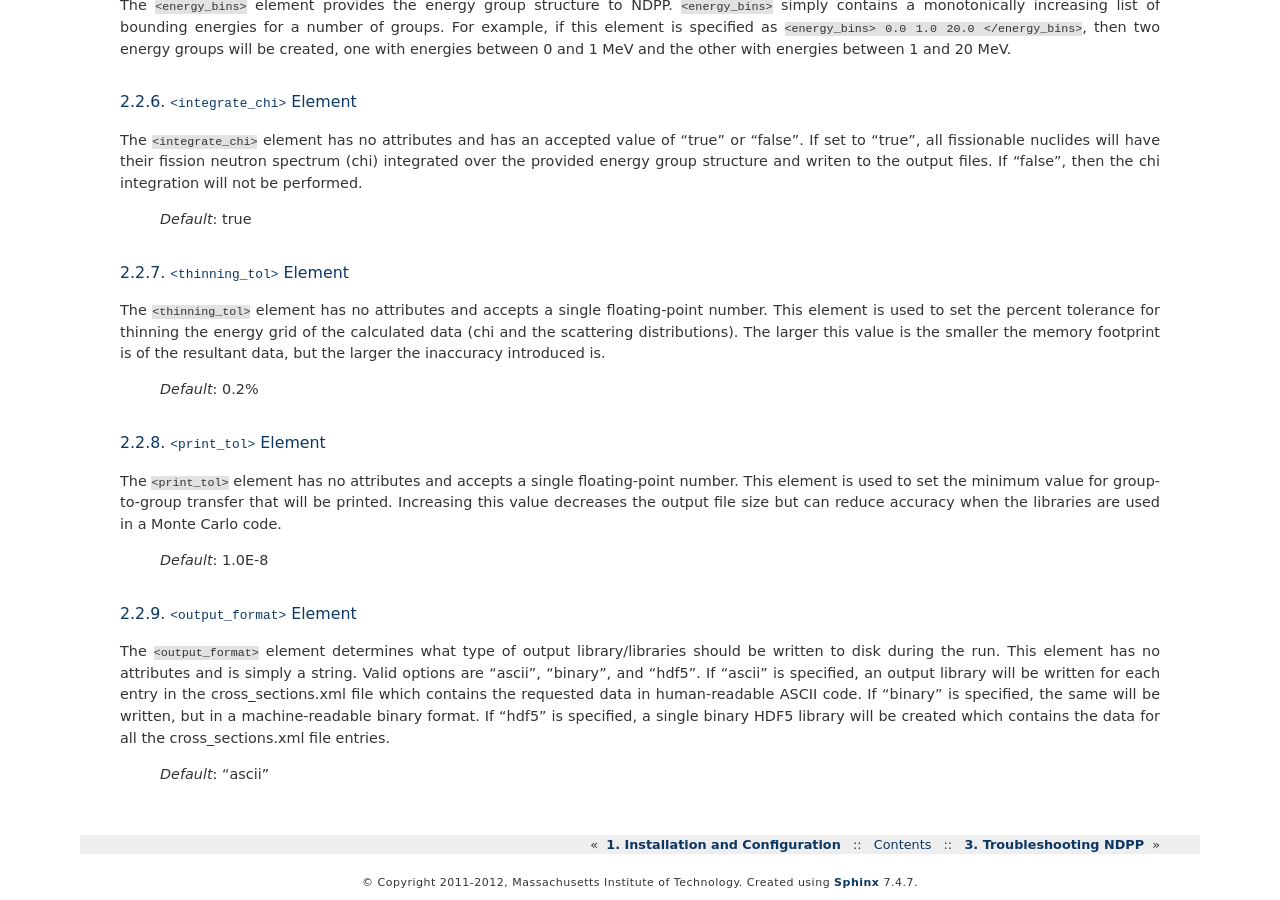
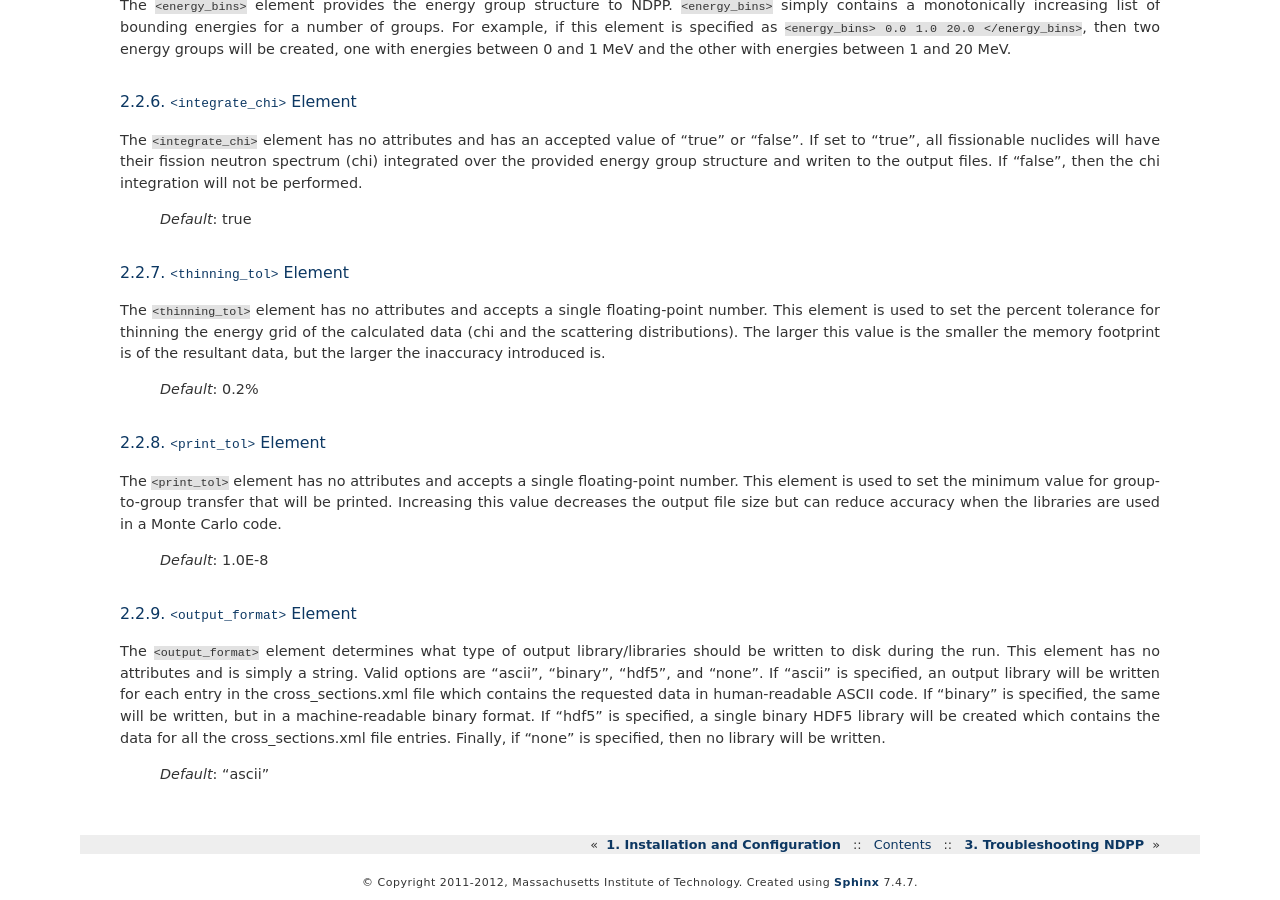
Before and after one commit to ndpp/ndpp, a Sphinx documentation site: the page built from docs/source/usersguide/input.rst, in a window 1280 px wide and 900 px high, scrolled down 1279 px. Built offline with Sphinx 7.4.7, drawn with Linux system fonts in a browser that asks for light colours; formulas are drawn with MathJax 3.

Commit message:
Updated input guide for output type of NONE and added a relax ng schema for the ndpp.xml input file.

```diff
--- a/docs/source/usersguide/input.rst
+++ b/docs/source/usersguide/input.rst
@@ -126,12 +126,12 @@ used in a Monte Carlo code.
 
 The ``<output_format>`` element determines what type of output library/libraries
 should be written to disk during the run. This element has no attributes and is
-simply a string.  Valid options are "ascii", "binary", and "hdf5".  If "ascii" is
-specified, an output library will be written for each entry in the
+simply a string.  Valid options are "ascii", "binary", "hdf5", and "none".
+If "ascii" is specified, an output library will be written for each entry in the
 cross_sections.xml file which contains the requested data in human-readable
 ASCII code. If "binary" is specified, the same will be written, but in a
 machine-readable binary format.  If "hdf5" is specified, a single binary HDF5
 library will be created which contains the data for all the cross_sections.xml
-file entries.
+file entries. Finally, if "none" is specified, then no library will be written.
 
   *Default*: "ascii"
```
Also changed, not shown: 1 other file.
